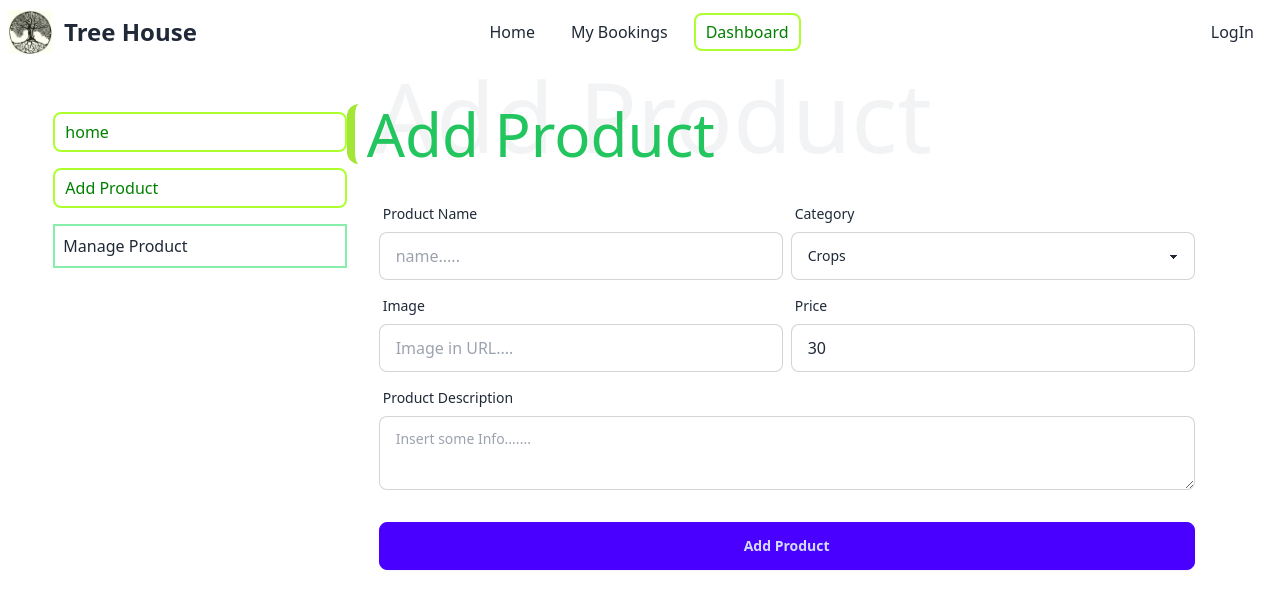
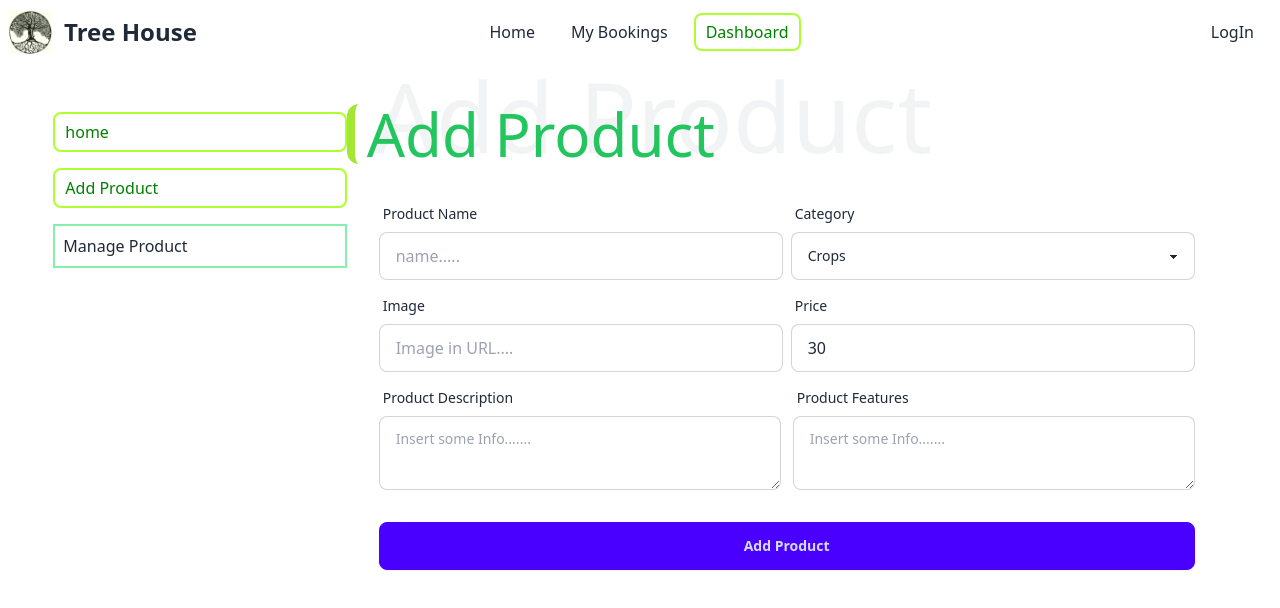
Before and after one commit to JiJetu/Hotel-Management-System, a React (Vite) app in the folder client/: page /dashboard/addProduct in a window 1280 px wide. Shown: the top 608 px of the page. Built offline with nearby package versions, Linux system fonts and the light colour scheme; no server answers.

Commit message:
added the path for each product as a details section for a product

```diff
--- a/client/src/Router/router.jsx
+++ b/client/src/Router/router.jsx
@@ -29,6 +29,7 @@ const router = createBrowserRouter([
       {
         path:"/category/product/:id",
         element: <Product></Product>,
+        loader: ({params}) => fetch(`http://localhost:5000/category/product/${params.id}`)
       },
       {
         path:"login",
--- a/client/src/pages/Dashboard/AddProduct/AddProduct.jsx
+++ b/client/src/pages/Dashboard/AddProduct/AddProduct.jsx
@@ -11,13 +11,15 @@ const AddProduct = () => {
         const pimage = form.pimage.value;
         const price = form.price.value;
         const pdesc = form.pdesc.value;
+        const pfeat = form.pfeat.value;
 
         const product = {
             productName: pname,
             selectedProduct: sproduct,
             image: pimage,
             price,
-            productDescription: pdesc
+            productDescription: pdesc,
+            productFeatures: pfeat
         }
         console.log(product);
 
@@ -90,11 +92,19 @@ const AddProduct = () => {
                             className="input input-bordered" required />
                     </div>
                 </div>
-                <div className="form-control">
-                    <label className="label">
-                        <span className="label-text">Product Description</span>
-                    </label>
-                    <textarea name="pdesc" className="textarea textarea-bordered" placeholder="Insert some Info......." required></textarea>
+                <div className="flex gap-3">
+                    <div className="form-control flex-1">
+                        <label className="label">
+                            <span className="label-text">Product Description</span>
+                        </label>
+                        <textarea name="pdesc" className="textarea textarea-bordered" placeholder="Insert some Info......." required></textarea>
+                    </div>
+                    <div className="form-control flex-1">
+                        <label className="label">
+                            <span className="label-text">Product Features</span>
+                        </label>
+                        <textarea name="pfeat" className="textarea textarea-bordered" placeholder="Insert some Info......." required></textarea>
+                    </div>
                 </div>
                 <div className="form-control mt-6">
                     <input className="btn btn-primary" type="submit" value="Add Product" />
--- a/client/src/pages/Home/Catagories/Category/Product/Product.jsx
+++ b/client/src/pages/Home/Catagories/Category/Product/Product.jsx
@@ -1,8 +1,24 @@
+import { useLoaderData } from "react-router-dom";
 
 const Product = () => {
+    const product = useLoaderData();
+    const { productName, image, price, productDescription, productFeatures } = product;
     return (
         <div>
-
+            <figure className="w-full h-[70vh]"><img className="w-full h-full" src={image} alt="" /></figure>
+            <div className="container mx-auto mt-5 space-y-4">
+                <h2 className="text-3xl">
+                <span className="font-bold">Product Name:</span> <span className="text-green-600">{productName}</span>
+                </h2>
+                <p className="text-lg"><span className="font-bold">Description:</span>
+                    <br />
+                    {productDescription}
+                </p>
+                <p><span className="font-bold text-lg">Key Features:</span>
+                    <br />
+                    {productFeatures}
+                </p>
+            </div>
         </div>
     );
 };
```
